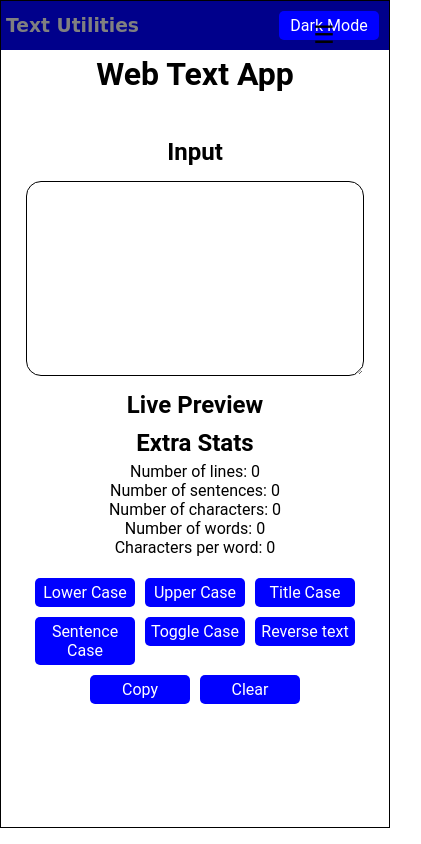
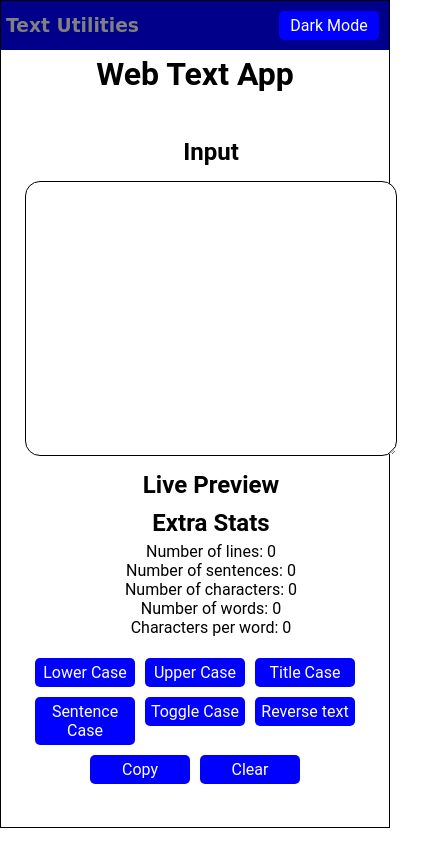
Before and after one commit to hrutavmodha/text-utility, a React (Create React App) app in the folder frontend/: page / in a window 390 px wide. Shown: the whole page, 421 px wide, since content can reach past the window. Built offline with nearby package versions, Linux system fonts and the light colour scheme.

Commit message:
Fixed overlap of Dark Mode button and hamburger menu option

```diff
--- a/frontend/src/App.js
+++ b/frontend/src/App.js
@@ -45,7 +45,8 @@ function App() {
 			fontSize: "24px",
 			color: mode ? "#fff" : "#000",
 			cursor: "pointer",
-            zIndex: 110
+            zIndex: 110,
+            transition: "all 0.75s"
 		}
 	}
 	return (
--- a/frontend/src/index.css
+++ b/frontend/src/index.css
@@ -165,49 +165,32 @@ input {
 }
 
 /* Mobile responsive styles */
-@media screen and (min-width: 320px) and (max-width: 480px) {
-	* {
-		box-sizing: border-box;
+@media (max-width: 600px) {
+	.navbar {
+	  position: relative;
+	  padding: 10px;
 	}
 
-	.navbar {
-		height: 60px;
-		width: 100%;
+	.top-row {
 	  display: flex;
-		position: relative;
-		top: 0;
-		z-index: 100;
+	  justify-content: space-between;
+	  align-items: center;
 	}
 
-	.navbar ul {
-		list-style: none;
+	.right-controls {
 	  display: flex;
-	}
-
-	textarea {
-		width: 40vh;
-		height: 50vw;
-	}
-
-	.navbtn {
-		background: none;
-	}
-
-	input {
-		width: 50vw;
+	  gap: 10px;
+	  align-items: center;
 	}
 
 	.hamburger {
-		position: absolute;
-		top: 10px;
-		right: 10px;
-		z-index: 110;
-		display: block;
+	  position: relative;
 	  background: none;
 	  border: none;
+	  font-size: 24px;
+	  color: inherit;
 	  cursor: pointer;
-		color: inherit;
-		font-size: 24px;
+	  z-index: 110;
 	}
 
 	.nav-links {
@@ -216,10 +199,9 @@ input {
 	  position: absolute;
 	  top: 60px;
 	  right: 0;
-		background: darkblue;
+	  background-color: darkblue;
 	  width: 100%;
-		z-index: 100;
-		margin-top: 10px;
+	  z-index: 1000;
 	}
 
 	.nav-links.show {
```
Lines whose indentation alone changed are shown as unchanged.
